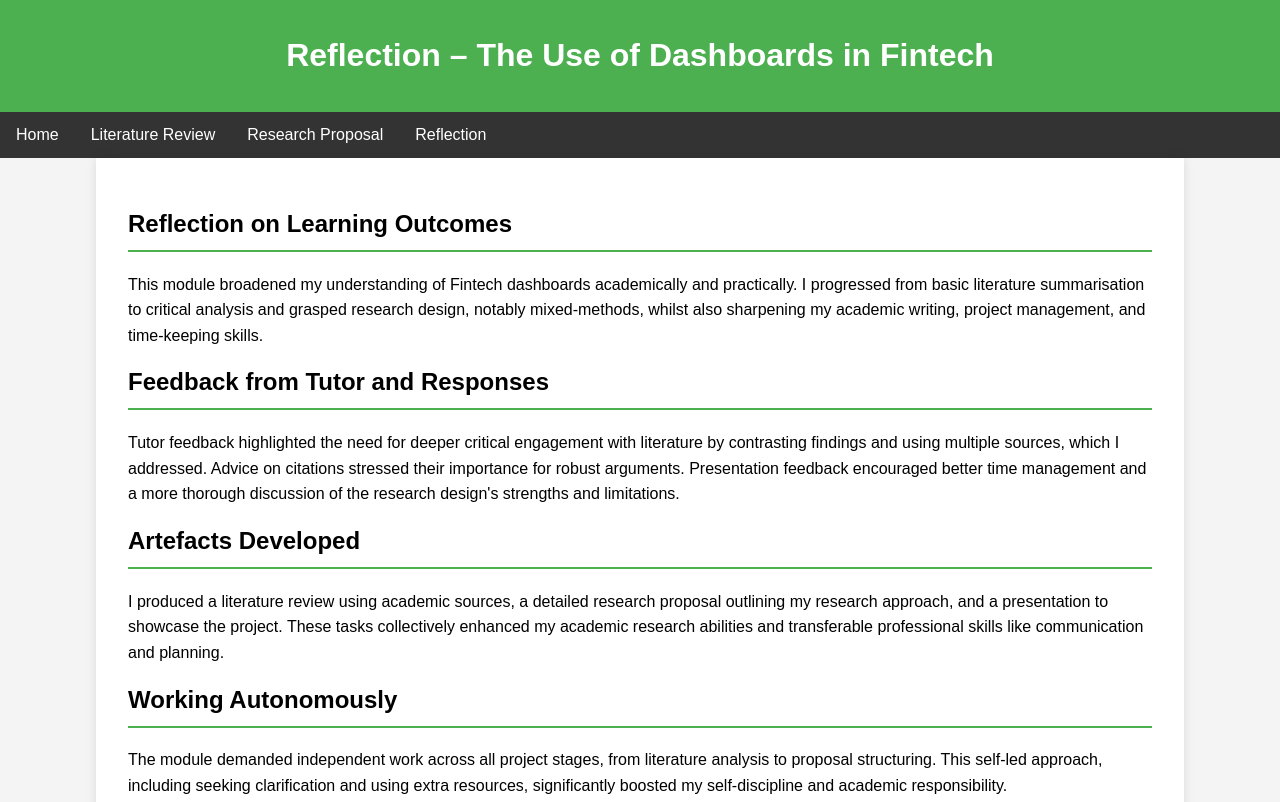
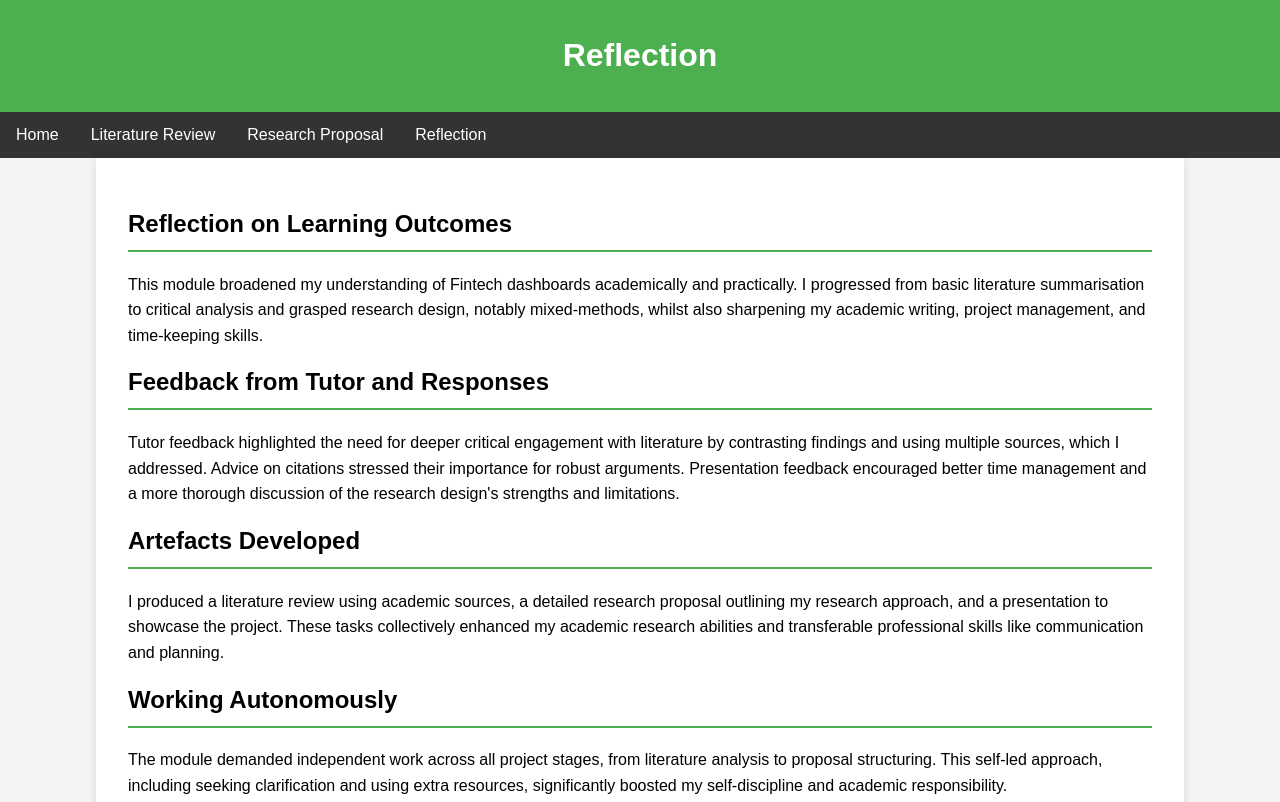
Before and after one commit to shur94/ResearchProposal, a plain HTML site: page reflection.html in a window 1280 px wide. Shown: the top 802 px of the page. Drawn offline with Linux system fonts and the light colour scheme.

Commit message:
Update reflection.html

```diff
--- a/reflection.html
+++ b/reflection.html
@@ -17,7 +17,7 @@
 </head>
 <body>
     <header>
-        <h1>Reflection – The Use of Dashboards in Fintech</h1>
+        <h1>Reflection</h1>
     </header>
     <nav>
         <a href="index.html">Home</a>
```
